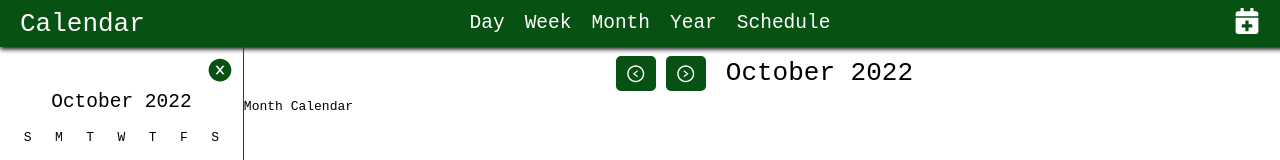
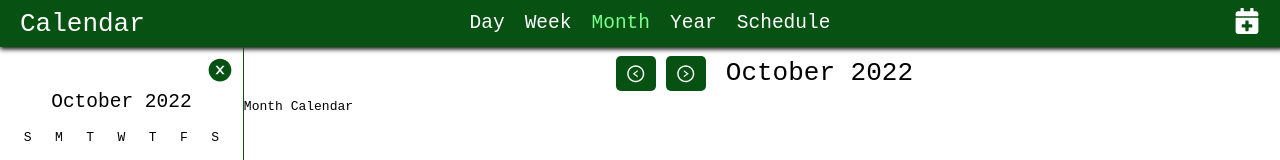
Before and after one commit to kraig-hebert/calendar, a React (Create React App) app: page / in a window 1280 px wide. Shown: the top 160 px of the page. Built offline with nearby package versions, Linux system fonts and the light colour scheme.

Commit message:
updated header so selected calendar link will be light green to reflect main calendar

```diff
--- a/src/components/header/navBar/NavBar.jsx
+++ b/src/components/header/navBar/NavBar.jsx
@@ -1,19 +1,51 @@
 import React from 'react';
-import { useDispatch } from 'react-redux';
-import { navLinkSelected } from '../../../reducers/appSettings';
+import { useDispatch, useSelector } from 'react-redux';
+import {
+  navLinkSelected,
+  selectCurrentCalendarSpread,
+} from '../../../reducers/appSettings';
 import { useStyles } from './styles';
 
 const NavBar = () => {
   const classes = useStyles();
   const dispatch = useDispatch();
+  const currentCalendarSpread = useSelector(selectCurrentCalendarSpread);
+  const setStyle = (calendar) => {
+    if (currentCalendarSpread === calendar) return classes.selectedLink;
+  };
   return (
     <nav>
       <ul className={classes.linkList}>
-        <li onClick={(e) => dispatch(navLinkSelected('day'))}>Day</li>
-        <li onClick={(e) => dispatch(navLinkSelected('week'))}>Week</li>
-        <li onClick={(e) => dispatch(navLinkSelected('month'))}>Month</li>
-        <li onClick={(e) => dispatch(navLinkSelected('year'))}>Year</li>
-        <li onClick={(e) => dispatch(navLinkSelected('schedule'))}>Schedule</li>
+        <li
+          className={setStyle('day')}
+          onClick={(e) => dispatch(navLinkSelected('day'))}
+        >
+          Day
+        </li>
+        <li
+          className={setStyle('week')}
+          onClick={(e) => dispatch(navLinkSelected('week'))}
+        >
+          Week
+        </li>
+        <li
+          className={setStyle('month')}
+          onClick={(e) => dispatch(navLinkSelected('month'))}
+        >
+          Month
+        </li>
+        <li
+          className={setStyle('year')}
+          onClick={(e) => dispatch(navLinkSelected('year'))}
+        >
+          Year
+        </li>
+        <li
+          className={setStyle('schedule')}
+          onClick={(e) => dispatch(navLinkSelected('schedule'))}
+        >
+          Schedule
+        </li>
       </ul>
     </nav>
   );
--- a/src/components/header/navBar/styles.js
+++ b/src/components/header/navBar/styles.js
@@ -11,4 +11,7 @@ export const useStyles = createUseStyles({
       },
     },
   },
+  selectedLink: {
+    color: 'rgb(120,255,140)',
+  },
 });
```
